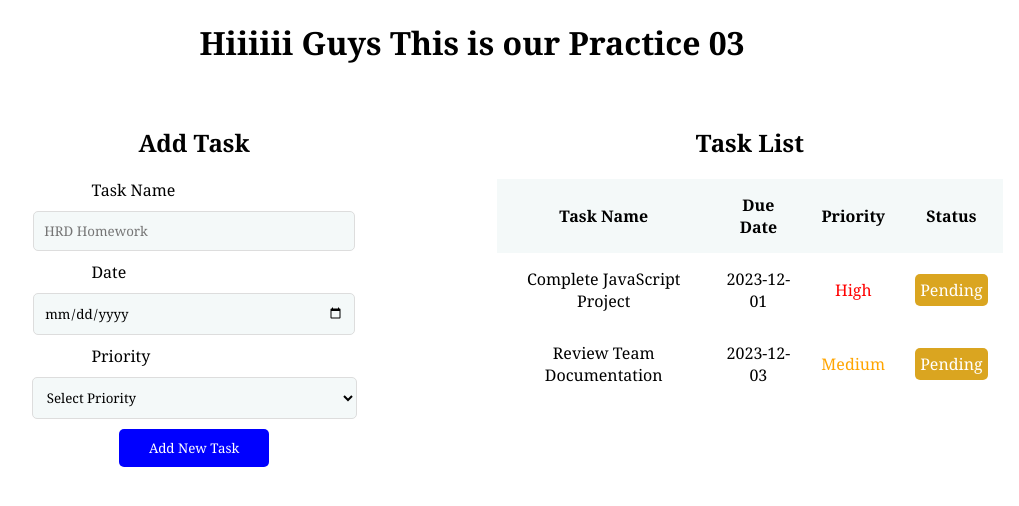
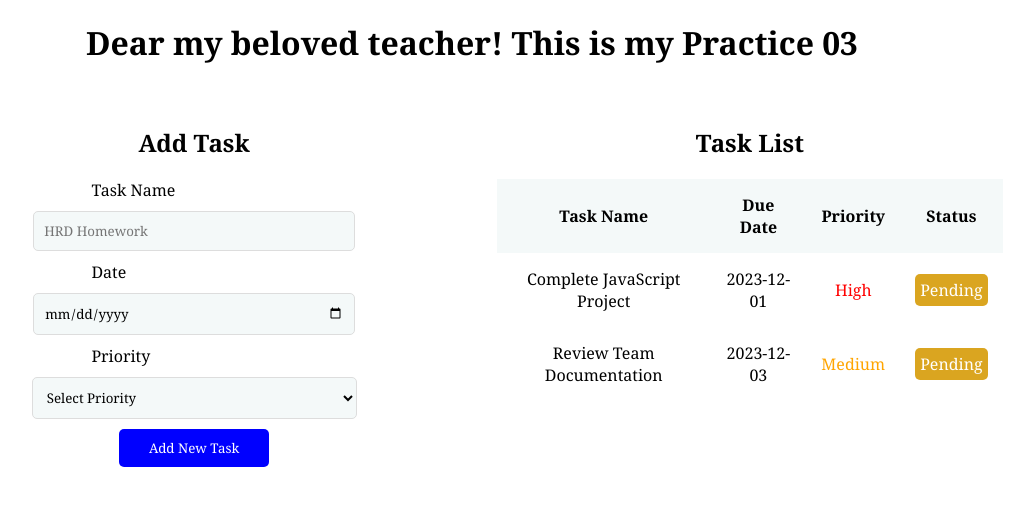
Before and after one commit to leonoraita/04_SUM_SOCHEATA_PVH_Web_Practice03, a plain HTML site: page src/index.html in a window 1280 px wide. Shown: the whole page, without its empty margins (168-1187 px from the left). Drawn offline with Linux system fonts and the light colour scheme.

Commit message:
Change Title h1

```diff
--- a/src/index.html
+++ b/src/index.html
@@ -7,7 +7,7 @@
     <link rel="stylesheet" href="style.css">
 </head>
 <body>
-    <h1>Hiiiiii Guys This is our Practice 03</h1>
+    <h1>Dear my beloved teacher! This is my Practice 03</h1>
     <div class="container">
         <div class="task-form">
             <h2 class="set-margin">Add Task</h2>
```
